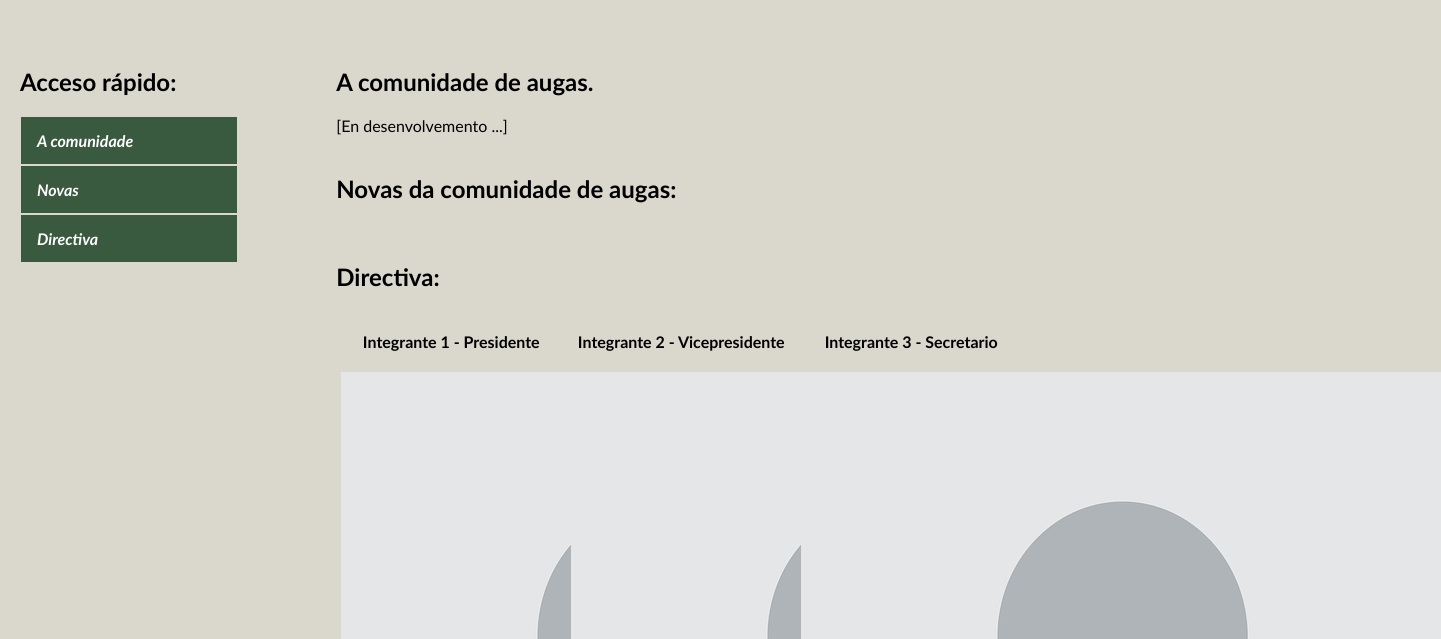
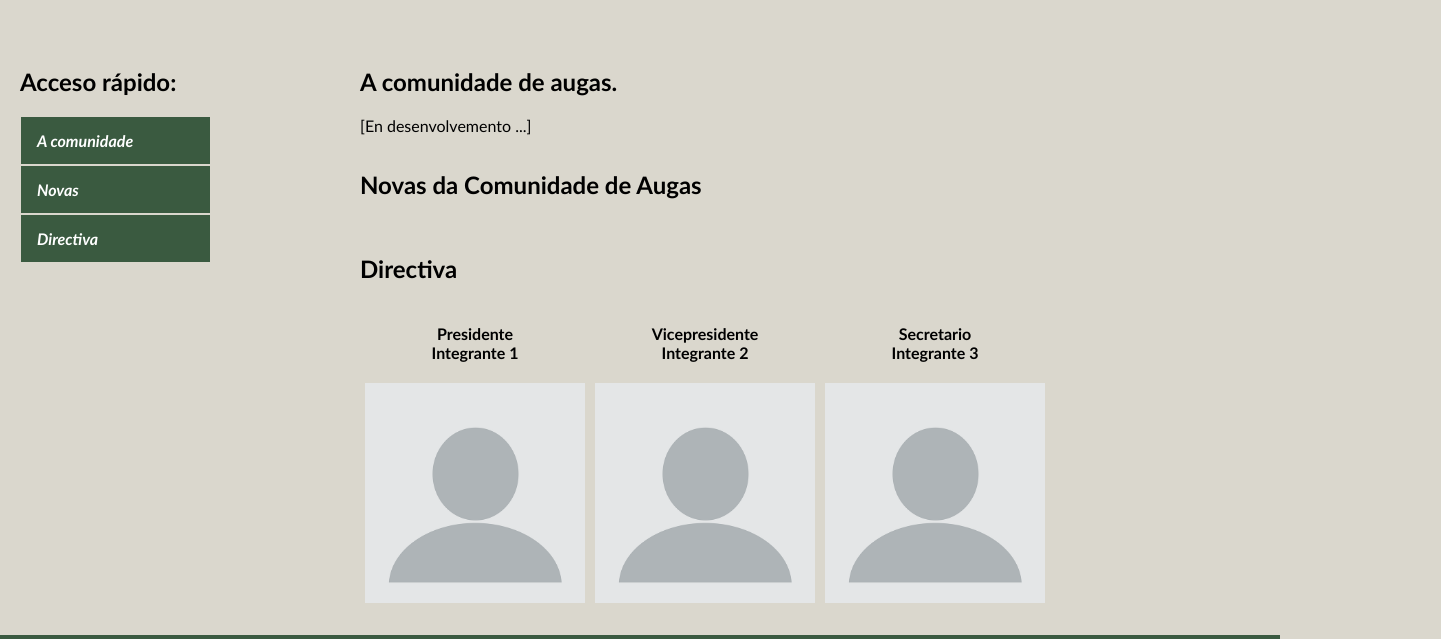
Before and after one commit to buchabade/buchabade.github.io, a plain HTML site: page pages/aguas.html in a window 1280 px wide. Shown: the part 111-750 px from the top of the page, 1441 px wide, since content can reach past the window. Drawn offline with nearby package versions, Linux system fonts and the light colour scheme; no server answers.

Commit message:
Updating page UI: Augas

```diff
--- a/pages/aguas.html
+++ b/pages/aguas.html
@@ -33,48 +33,42 @@
     <article id="body">
         <div class="body">
             <div class="content_left">
-                <div>
+                <div class="item_left">
                     <h2>Acceso rápido:</h2>
-                </div>
-                <div>
                     <a class="quick_access_button" href="#comunidade"><i>A comunidade</i></a>
-                </div>
-                <div>
                     <a class="quick_access_button" href="#novas"><i>Novas</i></a>
-                </div>
-                <div>
                     <a class="quick_access_button" href="#directiva"><i>Directiva</i></a>
                 </div>
             </div>
 
-            <div class="content_communities">
+            <div class="content_center_to_right">
+                <div class="item_center">
                     <h1 id="comunidade">A comunidade de augas.</h1>
                     <label>
                         [En desenvolvemento ...]
                     </label>
+                </div>
 
-                <br/><br/>
-
-                <h1 id="novas">Novas da comunidade de augas:</h1>
+                <div class="item_center">
+                    <h2 id="novas">Novas da Comunidade de Augas</h2>
                     <table class="output"></table>
                     <script src="../scripts/spreadsheet_aguas.js"></script>
+                </div>
 
-                <br/>
-
-                <div id="directiva">
-                    <h1>Directiva:</h1>
+                <div class="item_center">
+                    <h2 id="directiva">Directiva</h2>
                     <div style="text-align: center">
                         <div class="member_block">
-                            <h4>Integrante 1 - Presidente</h4>
-                            <img class="member_image" src="../assets/img3.jpg" alt="Integrante x">
+                            <h4>Presidente<br/>Integrante 1</h4>
+                            <img class="image" src="../assets/img3.jpg" alt="Integrante x">
                         </div>
                         <div class="member_block">
-                            <h4>Integrante 2 - Vicepresidente</h4>
-                            <img class="member_image" src="../assets/img3.jpg" alt="Integrante x">
+                            <h4>Vicepresidente<br/>Integrante 2</h4>
+                            <img class="image" src="../assets/img3.jpg" alt="Integrante x">
                         </div>
                         <div class="member_block">
-                            <h4>Integrante 3 - Secretario</h4>
-                            <img class="member_image" src="../assets/img3.jpg" alt="Integrante x">
+                            <h4>Secretario<br/>Integrante 3</h4>
+                            <img class="image" src="../assets/img3.jpg" alt="Integrante x">
                         </div>
                     </div>
                 </div>
```
Lines whose indentation alone changed are shown as unchanged.
